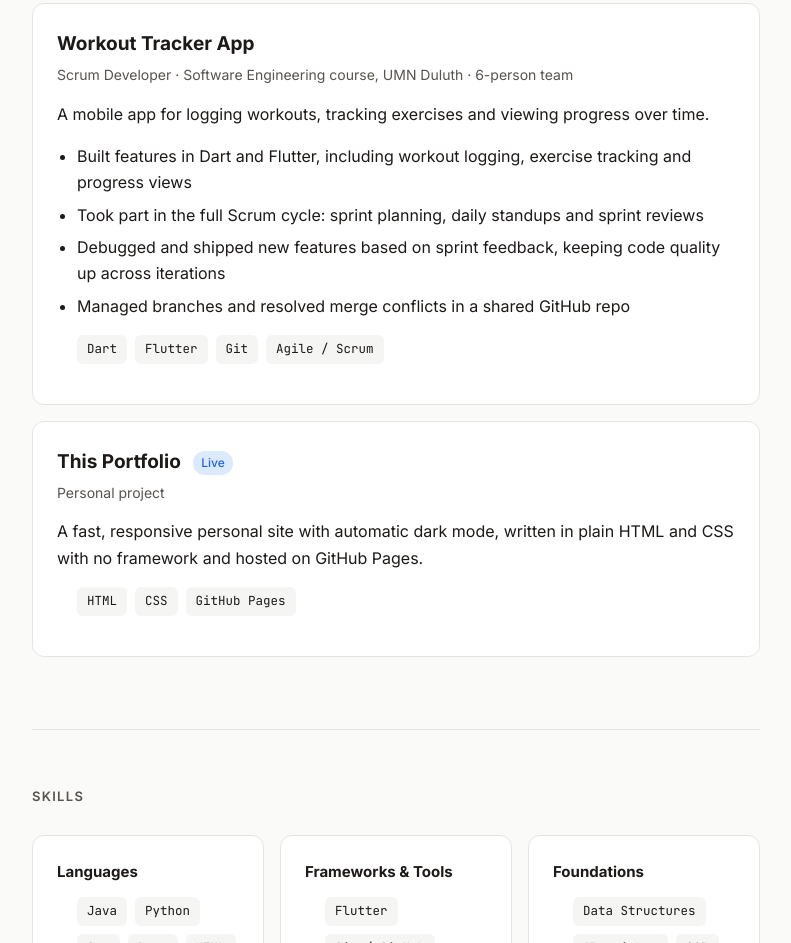
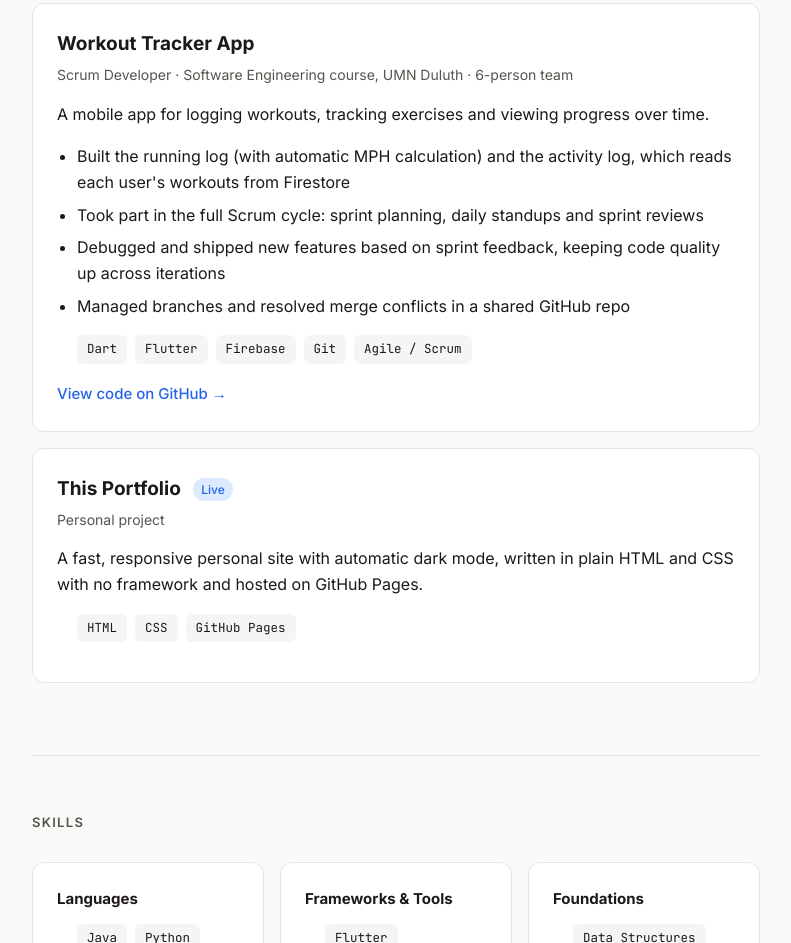
Before and after one commit to mellis0227/mellis0227.github.io, a plain HTML site: page index.html in a window 1280 px wide. Shown: the part 1073-2016 px from the top of the page, without its empty margins (244-1035 px from the left). Drawn offline with Linux system fonts and the light colour scheme.

Commit message:
Link the workout tracker repo and describe my contributions
Co-Authored-By: Claude Opus 5.5 <noreply@anthropic.com>

```diff
--- a/index.html
+++ b/index.html
@@ -106,6 +106,7 @@
       font-family: "JetBrains Mono", monospace; font-size: 12.5px;
       background: var(--tag-bg); border-radius: 6px; padding: 4px 10px; margin: 0;
     }
+    .card-link { margin: 18px 0 0; font-weight: 500; font-size: 15px; }
     .badge {
       display: inline-block; font-size: 12px; font-weight: 500; padding: 2px 8px; border-radius: 999px;
       background: var(--accent-soft); color: var(--accent); margin-left: 8px; vertical-align: middle;
@@ -183,14 +184,15 @@
         <div class="meta">Scrum Developer · Software Engineering course, UMN Duluth · 6-person team</div>
         <p>A mobile app for logging workouts, tracking exercises and viewing progress over time.</p>
         <ul>
-          <li>Built features in Dart and Flutter, including workout logging, exercise tracking and progress views</li>
+          <li>Built the running log (with automatic MPH calculation) and the activity log, which reads each user's workouts from Firestore</li>
           <li>Took part in the full Scrum cycle: sprint planning, daily standups and sprint reviews</li>
           <li>Debugged and shipped new features based on sprint feedback, keeping code quality up across iterations</li>
           <li>Managed branches and resolved merge conflicts in a shared GitHub repo</li>
         </ul>
         <ul class="tags">
-          <li>Dart</li><li>Flutter</li><li>Git</li><li>Agile / Scrum</li>
+          <li>Dart</li><li>Flutter</li><li>Firebase</li><li>Git</li><li>Agile / Scrum</li>
         </ul>
+        <p class="card-link"><a href="https://github.com/mellis0227/workout-tracker" target="_blank" rel="noopener">View code on GitHub →</a></p>
       </article>
 
       <article class="card">
```
